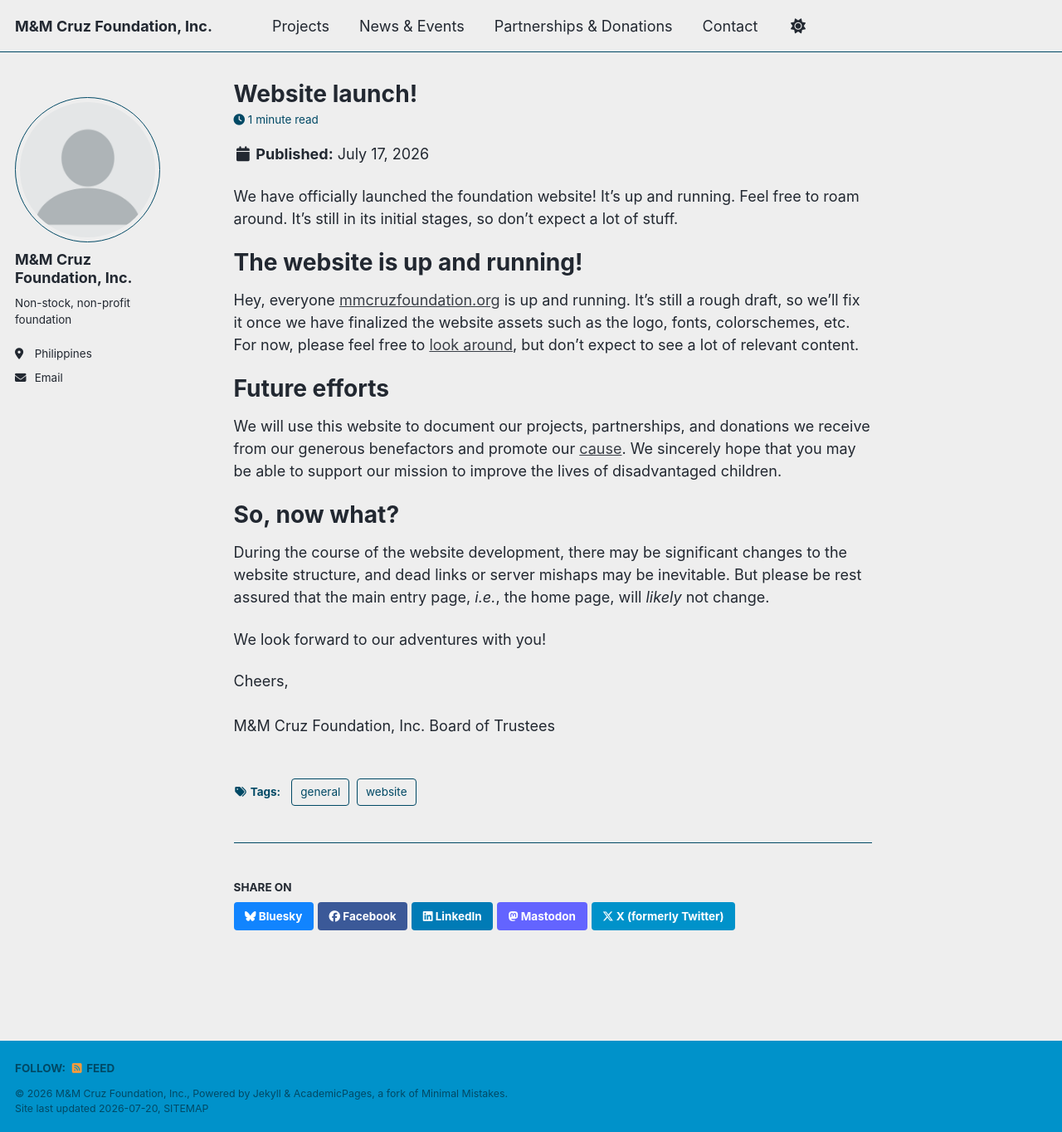
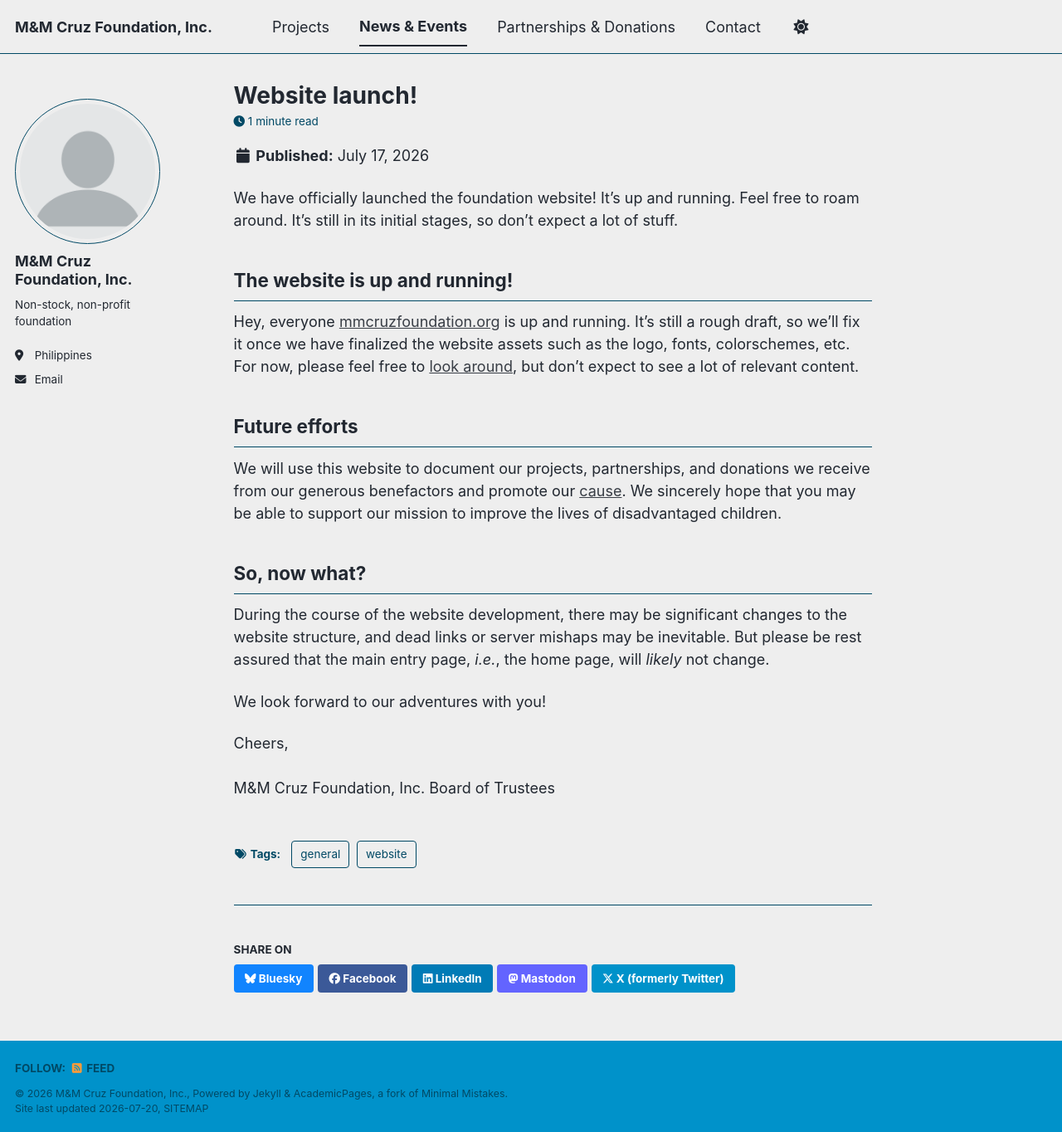
Before and after one commit to mccruz-foundation/mmcfoundation, a Jekyll site: the page built from _posts/2026-07-17-website-opening.md, in a window 1280 px wide and 1364 px high. Shown: the whole window at 83% size. Built offline with Jekyll 4.4.1, drawn with Linux system fonts in a browser that asks for light colours; a style sheet for code colours, icons or effects is not loaded.

```diff
--- a/_posts/2026-07-17-website-opening.md
+++ b/_posts/2026-07-17-website-opening.md
@@ -10,21 +10,18 @@ tags:
 We have officially launched the foundation website! It's up and running. Feel free to roam around.
 It's still in its initial stages, so don't expect a lot of stuff.
 
-The website is up and running!
-======
+## The website is up and running!
 Hey, everyone [mmcruzfoundation.org](https://www.mmcruzfoundation.org) is up and running. It's still a
 rough draft, so we'll fix it once we have finalized the website assets such as the logo, fonts, colorschemes, etc.
 For now, please feel free to [look around](https://www.mmcruzfoundation.org/sitemap), but don't expect to see
 a lot of relevant content.
 
-Future efforts
-======
+## Future efforts
 We will use this website to document our projects, partnerships, and donations we receive from our generous
 benefactors and promote our [cause](https://www.mmcruzfoundation.org).
 We sincerely hope that you may be able to support our mission to improve the lives of disadvantaged children.
 
-So, now what?
-=====
+## So, now what?
 During the course of the website development, there may be significant changes to the website structure, and
 dead links or server mishaps may be inevitable. But please be rest assured that the main entry page, _i.e._,
 the home page, will _likely_ not change.
```
Also changed, not shown: other parts of _posts/2026-07-17-website-opening.md (+1 -1 lines).
